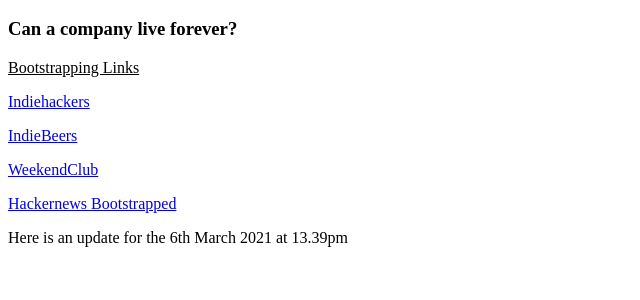
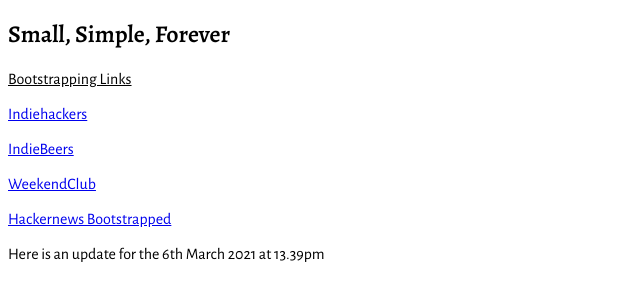
Before and after one commit to daneyh/shinise.io, a plain HTML site: page index.html in a window 1280 px wide. Shown: the part 52-352 px from the top of the page, without its empty margins (0-640 px from the left). Drawn offline with nearby package versions, Linux system fonts and the light colour scheme.

Commit message:
updating fonts#

```diff
--- a/index.html
+++ b/index.html
@@ -1,14 +1,13 @@
 <html>
 <head>
-	<link rel="preconnect" href="https://fonts.gstatic.com">
-<link href="https://fonts.googleapis.com/css2?family=Amatic+SC:wght@700&display=swap" rel="stylesheet">
+<link href="https://fonts.googleapis.com/css2?family=Alegreya+Sans&family=Alegreya:wght@600&family=Amatic+SC:wght@700&display=swap" rel="stylesheet">
 <link rel="stylesheet" href="/styles/styles.css">
 	<title></title>
 </head>
 <body>
 <h1 class="title">Welcome to Shinise.io</h1>
 
-<h3>Can a company live forever?</h3>
+<h2>Small, Simple, Forever</h2>
 
 <p></p>
 
--- a/styles/styles.css
+++ b/styles/styles.css
@@ -1,3 +1,12 @@
 .title {
     font-family: 'Amatic SC';
 }
+
+
+h2 {
+    font-family: 'Alegreya', serif;
+}
+
+p {
+    font-family: 'Alegreya Sans', sans-serif;
+}
```
